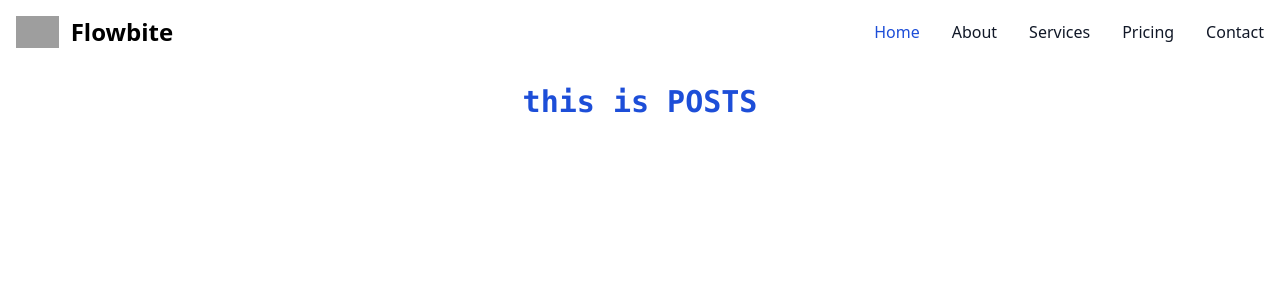
After one commit to wertyaser/flask-htmx, a Flask app: page /posts in a window 1280 px wide. The commit adds this page. Shown: the top 300 px of the page. Run offline with Flask 3, Linux system fonts and the light colour scheme; grey boxes are pictures that could not be loaded.

```diff
--- a/server.py
+++ b/server.py
@@ -3,7 +3,10 @@ from flask import Flask, render_template
 app = Flask(__name__)
 
 @app.route("/")
-def hello_world():
-    return render_template('index.html')
+def home():
+    return render_template('home/index.html')
 
+@app.route("/posts")
+def posts():
+    return render_template('posts/index.html')
 # flask --app server run --debug --port 5000
--- a/static/dist/css/output.css
+++ b/static/dist/css/output.css
@@ -554,12 +554,325 @@ video {
   --tw-contain-style:  ;
 }
 
+.sr-only {
+  position: absolute;
+  width: 1px;
+  height: 1px;
+  padding: 0;
+  margin: -1px;
+  overflow: hidden;
+  clip: rect(0, 0, 0, 0);
+  white-space: nowrap;
+  border-width: 0;
+}
+
 .static {
   position: static;
 }
 
+.fixed {
+  position: fixed;
+}
+
+.left-0 {
+  left: 0px;
+}
+
+.top-0 {
+  top: 0px;
+}
+
+.z-40 {
+  z-index: 40;
+}
+
+.mx-auto {
+  margin-left: auto;
+  margin-right: auto;
+}
+
+.mb-4 {
+  margin-bottom: 1rem;
+}
+
+.ms-3 {
+  margin-inline-start: 0.75rem;
+}
+
+.mt-2 {
+  margin-top: 0.5rem;
+}
+
+.mt-5 {
+  margin-top: 1.25rem;
+}
+
+.mt-4 {
+  margin-top: 1rem;
+}
+
+.block {
+  display: block;
+}
+
+.flex {
+  display: flex;
+}
+
+.inline-flex {
+  display: inline-flex;
+}
+
+.grid {
+  display: grid;
+}
+
+.hidden {
+  display: none;
+}
+
+.h-24 {
+  height: 6rem;
+}
+
+.h-28 {
+  height: 7rem;
+}
+
+.h-3 {
+  height: 0.75rem;
+}
+
+.h-3\.5 {
+  height: 0.875rem;
+}
+
+.h-48 {
+  height: 12rem;
+}
+
+.h-5 {
+  height: 1.25rem;
+}
+
+.h-6 {
+  height: 1.5rem;
+}
+
+.h-full {
+  height: 100%;
+}
+
+.h-screen {
+  height: 100vh;
+}
+
+.h-10 {
+  height: 2.5rem;
+}
+
+.h-8 {
+  height: 2rem;
+}
+
+.w-3 {
+  width: 0.75rem;
+}
+
+.w-3\.5 {
+  width: 0.875rem;
+}
+
+.w-5 {
+  width: 1.25rem;
+}
+
+.w-6 {
+  width: 1.5rem;
+}
+
+.w-64 {
+  width: 16rem;
+}
+
+.w-10 {
+  width: 2.5rem;
+}
+
+.w-full {
+  width: 100%;
+}
+
+.max-w-screen-xl {
+  max-width: 1280px;
+}
+
+.flex-1 {
+  flex: 1 1 0%;
+}
+
+.flex-shrink-0 {
+  flex-shrink: 0;
+}
+
+.-translate-x-full {
+  --tw-translate-x: -100%;
+  transform: translate(var(--tw-translate-x), var(--tw-translate-y)) rotate(var(--tw-rotate)) skewX(var(--tw-skew-x)) skewY(var(--tw-skew-y)) scaleX(var(--tw-scale-x)) scaleY(var(--tw-scale-y));
+}
+
+.grid-cols-2 {
+  grid-template-columns: repeat(2, minmax(0, 1fr));
+}
+
+.grid-cols-3 {
+  grid-template-columns: repeat(3, minmax(0, 1fr));
+}
+
+.flex-col {
+  flex-direction: column;
+}
+
+.flex-wrap {
+  flex-wrap: wrap;
+}
+
+.items-center {
+  align-items: center;
+}
+
+.justify-center {
+  justify-content: center;
+}
+
+.justify-between {
+  justify-content: space-between;
+}
+
+.gap-4 {
+  gap: 1rem;
+}
+
+.space-y-2 > :not([hidden]) ~ :not([hidden]) {
+  --tw-space-y-reverse: 0;
+  margin-top: calc(0.5rem * calc(1 - var(--tw-space-y-reverse)));
+  margin-bottom: calc(0.5rem * var(--tw-space-y-reverse));
+}
+
+.space-x-3 > :not([hidden]) ~ :not([hidden]) {
+  --tw-space-x-reverse: 0;
+  margin-right: calc(0.75rem * var(--tw-space-x-reverse));
+  margin-left: calc(0.75rem * calc(1 - var(--tw-space-x-reverse)));
+}
+
+.self-center {
+  align-self: center;
+}
+
+.overflow-y-auto {
+  overflow-y: auto;
+}
+
+.whitespace-nowrap {
+  white-space: nowrap;
+}
+
+.rounded {
+  border-radius: 0.25rem;
+}
+
+.rounded-full {
+  border-radius: 9999px;
+}
+
+.rounded-lg {
+  border-radius: 0.5rem;
+}
+
+.border-2 {
+  border-width: 2px;
+}
+
+.border {
+  border-width: 1px;
+}
+
+.border-dashed {
+  border-style: dashed;
+}
+
+.border-gray-200 {
+  --tw-border-opacity: 1;
+  border-color: rgb(229 231 235 / var(--tw-border-opacity));
+}
+
+.border-gray-100 {
+  --tw-border-opacity: 1;
+  border-color: rgb(243 244 246 / var(--tw-border-opacity));
+}
+
+.bg-blue-100 {
+  --tw-bg-opacity: 1;
+  background-color: rgb(219 234 254 / var(--tw-bg-opacity));
+}
+
+.bg-gray-100 {
+  --tw-bg-opacity: 1;
+  background-color: rgb(243 244 246 / var(--tw-bg-opacity));
+}
+
+.bg-gray-50 {
+  --tw-bg-opacity: 1;
+  background-color: rgb(249 250 251 / var(--tw-bg-opacity));
+}
+
+.bg-blue-700 {
+  --tw-bg-opacity: 1;
+  background-color: rgb(29 78 216 / var(--tw-bg-opacity));
+}
+
+.bg-white {
+  --tw-bg-opacity: 1;
+  background-color: rgb(255 255 255 / var(--tw-bg-opacity));
+}
+
+.p-2 {
+  padding: 0.5rem;
+}
+
+.p-3 {
+  padding: 0.75rem;
+}
+
+.p-4 {
+  padding: 1rem;
+}
+
+.px-2 {
+  padding-left: 0.5rem;
+  padding-right: 0.5rem;
+}
+
+.px-3 {
+  padding-left: 0.75rem;
+  padding-right: 0.75rem;
+}
+
+.py-4 {
+  padding-top: 1rem;
+  padding-bottom: 1rem;
+}
+
+.py-2 {
+  padding-top: 0.5rem;
+  padding-bottom: 0.5rem;
+}
+
 .text-center {
   text-align: center;
+}
+
+.font-mono {
+  font-family: ui-monospace, SFMono-Regular, Menlo, Monaco, Consolas, "Liberation Mono", "Courier New", monospace;
 }
 
 .text-3xl {
@@ -567,8 +880,26 @@ video {
   line-height: 2.25rem;
 }
 
+.text-2xl {
+  font-size: 1.5rem;
+  line-height: 2rem;
+}
+
+.text-sm {
+  font-size: 0.875rem;
+  line-height: 1.25rem;
+}
+
 .font-bold {
   font-weight: 700;
+}
+
+.font-medium {
+  font-weight: 500;
+}
+
+.font-semibold {
+  font-weight: 600;
 }
 
 .text-blue-600 {
@@ -585,3 +916,250 @@ video {
   --tw-text-opacity: 1;
   color: rgb(29 78 216 / var(--tw-text-opacity));
 }
+
+.text-blue-800 {
+  --tw-text-opacity: 1;
+  color: rgb(30 64 175 / var(--tw-text-opacity));
+}
+
+.text-gray-400 {
+  --tw-text-opacity: 1;
+  color: rgb(156 163 175 / var(--tw-text-opacity));
+}
+
+.text-gray-500 {
+  --tw-text-opacity: 1;
+  color: rgb(107 114 128 / var(--tw-text-opacity));
+}
+
+.text-gray-800 {
+  --tw-text-opacity: 1;
+  color: rgb(31 41 55 / var(--tw-text-opacity));
+}
+
+.text-gray-900 {
+  --tw-text-opacity: 1;
+  color: rgb(17 24 39 / var(--tw-text-opacity));
+}
+
+.text-white {
+  --tw-text-opacity: 1;
+  color: rgb(255 255 255 / var(--tw-text-opacity));
+}
+
+.transition {
+  transition-property: color, background-color, border-color, text-decoration-color, fill, stroke, opacity, box-shadow, transform, filter, -webkit-backdrop-filter;
+  transition-property: color, background-color, border-color, text-decoration-color, fill, stroke, opacity, box-shadow, transform, filter, backdrop-filter;
+  transition-property: color, background-color, border-color, text-decoration-color, fill, stroke, opacity, box-shadow, transform, filter, backdrop-filter, -webkit-backdrop-filter;
+  transition-timing-function: cubic-bezier(0.4, 0, 0.2, 1);
+  transition-duration: 150ms;
+}
+
+.transition-transform {
+  transition-property: transform;
+  transition-timing-function: cubic-bezier(0.4, 0, 0.2, 1);
+  transition-duration: 150ms;
+}
+
+.duration-75 {
+  transition-duration: 75ms;
+}
+
+.hover\:bg-gray-100:hover {
+  --tw-bg-opacity: 1;
+  background-color: rgb(243 244 246 / var(--tw-bg-opacity));
+}
+
+.focus\:outline-none:focus {
+  outline: 2px solid transparent;
+  outline-offset: 2px;
+}
+
+.focus\:ring-2:focus {
+  --tw-ring-offset-shadow: var(--tw-ring-inset) 0 0 0 var(--tw-ring-offset-width) var(--tw-ring-offset-color);
+  --tw-ring-shadow: var(--tw-ring-inset) 0 0 0 calc(2px + var(--tw-ring-offset-width)) var(--tw-ring-color);
+  box-shadow: var(--tw-ring-offset-shadow), var(--tw-ring-shadow), var(--tw-shadow, 0 0 #0000);
+}
+
+.focus\:ring-gray-200:focus {
+  --tw-ring-opacity: 1;
+  --tw-ring-color: rgb(229 231 235 / var(--tw-ring-opacity));
+}
+
+.group:hover .group-hover\:text-gray-900 {
+  --tw-text-opacity: 1;
+  color: rgb(17 24 39 / var(--tw-text-opacity));
+}
+
+@media (min-width: 640px) {
+  .sm\:ml-64 {
+    margin-left: 16rem;
+  }
+
+  .sm\:hidden {
+    display: none;
+  }
+
+  .sm\:translate-x-0 {
+    --tw-translate-x: 0px;
+    transform: translate(var(--tw-translate-x), var(--tw-translate-y)) rotate(var(--tw-rotate)) skewX(var(--tw-skew-x)) skewY(var(--tw-skew-y)) scaleX(var(--tw-scale-x)) scaleY(var(--tw-scale-y));
+  }
+}
+
+@media (min-width: 768px) {
+  .md\:mt-0 {
+    margin-top: 0px;
+  }
+
+  .md\:block {
+    display: block;
+  }
+
+  .md\:hidden {
+    display: none;
+  }
+
+  .md\:w-auto {
+    width: auto;
+  }
+
+  .md\:flex-row {
+    flex-direction: row;
+  }
+
+  .md\:space-x-8 > :not([hidden]) ~ :not([hidden]) {
+    --tw-space-x-reverse: 0;
+    margin-right: calc(2rem * var(--tw-space-x-reverse));
+    margin-left: calc(2rem * calc(1 - var(--tw-space-x-reverse)));
+  }
+
+  .md\:border-0 {
+    border-width: 0px;
+  }
+
+  .md\:bg-transparent {
+    background-color: transparent;
+  }
+
+  .md\:bg-white {
+    --tw-bg-opacity: 1;
+    background-color: rgb(255 255 255 / var(--tw-bg-opacity));
+  }
+
+  .md\:p-0 {
+    padding: 0px;
+  }
+
+  .md\:text-blue-700 {
+    --tw-text-opacity: 1;
+    color: rgb(29 78 216 / var(--tw-text-opacity));
+  }
+
+  .md\:hover\:bg-transparent:hover {
+    background-color: transparent;
+  }
+
+  .md\:hover\:text-blue-700:hover {
+    --tw-text-opacity: 1;
+    color: rgb(29 78 216 / var(--tw-text-opacity));
+  }
+}
+
+.rtl\:space-x-reverse:where([dir="rtl"], [dir="rtl"] *) > :not([hidden]) ~ :not([hidden]) {
+  --tw-space-x-reverse: 1;
+}
+
+@media (prefers-color-scheme: dark) {
+  .dark\:border-gray-700 {
+    --tw-border-opacity: 1;
+    border-color: rgb(55 65 81 / var(--tw-border-opacity));
+  }
+
+  .dark\:bg-blue-900 {
+    --tw-bg-opacity: 1;
+    background-color: rgb(30 58 138 / var(--tw-bg-opacity));
+  }
+
+  .dark\:bg-gray-700 {
+    --tw-bg-opacity: 1;
+    background-color: rgb(55 65 81 / var(--tw-bg-opacity));
+  }
+
+  .dark\:bg-gray-800 {
+    --tw-bg-opacity: 1;
+    background-color: rgb(31 41 55 / var(--tw-bg-opacity));
+  }
+
+  .dark\:bg-gray-900 {
+    --tw-bg-opacity: 1;
+    background-color: rgb(17 24 39 / var(--tw-bg-opacity));
+  }
+
+  .dark\:text-blue-300 {
+    --tw-text-opacity: 1;
+    color: rgb(147 197 253 / var(--tw-text-opacity));
+  }
+
+  .dark\:text-gray-300 {
+    --tw-text-opacity: 1;
+    color: rgb(209 213 219 / var(--tw-text-opacity));
+  }
+
+  .dark\:text-gray-400 {
+    --tw-text-opacity: 1;
+    color: rgb(156 163 175 / var(--tw-text-opacity));
+  }
+
+  .dark\:text-gray-500 {
+    --tw-text-opacity: 1;
+    color: rgb(107 114 128 / var(--tw-text-opacity));
+  }
+
+  .dark\:text-white {
+    --tw-text-opacity: 1;
+    color: rgb(255 255 255 / var(--tw-text-opacity));
+  }
+
+  .dark\:hover\:bg-gray-700:hover {
+    --tw-bg-opacity: 1;
+    background-color: rgb(55 65 81 / var(--tw-bg-opacity));
+  }
+
+  .dark\:hover\:text-white:hover {
+    --tw-text-opacity: 1;
+    color: rgb(255 255 255 / var(--tw-text-opacity));
+  }
+
+  .dark\:focus\:ring-gray-600:focus {
+    --tw-ring-opacity: 1;
+    --tw-ring-color: rgb(75 85 99 / var(--tw-ring-opacity));
+  }
+
+  .group:hover .dark\:group-hover\:text-white {
+    --tw-text-opacity: 1;
+    color: rgb(255 255 255 / var(--tw-text-opacity));
+  }
+}
+
+@media (min-width: 768px) {
+  @media (prefers-color-scheme: dark) {
+    .md\:dark\:bg-gray-900 {
+      --tw-bg-opacity: 1;
+      background-color: rgb(17 24 39 / var(--tw-bg-opacity));
+    }
+
+    .md\:dark\:text-blue-500 {
+      --tw-text-opacity: 1;
+      color: rgb(59 130 246 / var(--tw-text-opacity));
+    }
+
+    .md\:dark\:hover\:bg-transparent:hover {
+      background-color: transparent;
+    }
+
+    .md\:dark\:hover\:text-blue-500:hover {
+      --tw-text-opacity: 1;
+      color: rgb(59 130 246 / var(--tw-text-opacity));
+    }
+  }
+}
--- a/templates/_macros.html
+++ b/templates/_macros.html
@@ -1,4 +1,5 @@
 {% macro head() -%}
+
 <head>
   <meta http-equiv="X-UA-Compatible" content="IE=edge" />
   <meta name="viewport" content="width=device-width, initial-scale=1.0" />
@@ -6,4 +7,93 @@
   <link rel="stylesheet" href="/static/dist/css/output.css" />
   <meta charset="UTF-8" />
 </head>
+{%- endmacro %} {% macro sidebar() -%}
+
+<nav class="bg-white border-gray-200 dark:bg-gray-900">
+  <div
+    class="max-w-screen-xl flex flex-wrap items-center justify-between mx-auto p-4"
+  >
+    <a
+      href="https://flowbite.com/"
+      class="flex items-center space-x-3 rtl:space-x-reverse"
+    >
+      <img
+        src="https://flowbite.com/docs/images/logo.svg"
+        class="h-8"
+        alt="Flowbite Logo"
+      />
+      <span
+        class="self-center text-2xl font-semibold whitespace-nowrap dark:text-white"
+        >Flowbite</span
+      >
+    </a>
+    <button
+      data-collapse-toggle="navbar-default"
+      type="button"
+      class="inline-flex items-center p-2 w-10 h-10 justify-center text-sm text-gray-500 rounded-lg md:hidden hover:bg-gray-100 focus:outline-none focus:ring-2 focus:ring-gray-200 dark:text-gray-400 dark:hover:bg-gray-700 dark:focus:ring-gray-600"
+      aria-controls="navbar-default"
+      aria-expanded="false"
+    >
+      <span class="sr-only">Open main menu</span>
+      <svg
+        class="w-5 h-5"
+        aria-hidden="true"
+        xmlns="http://www.w3.org/2000/svg"
+        fill="none"
+        viewBox="0 0 17 14"
+      >
+        <path
+          stroke="currentColor"
+          stroke-linecap="round"
+          stroke-linejoin="round"
+          stroke-width="2"
+          d="M1 1h15M1 7h15M1 13h15"
+        />
+      </svg>
+    </button>
+    <div class="hidden w-full md:block md:w-auto" id="navbar-default">
+      <ul
+        class="font-medium flex flex-col p-4 md:p-0 mt-4 border border-gray-100 rounded-lg bg-gray-50 md:flex-row md:space-x-8 rtl:space-x-reverse md:mt-0 md:border-0 md:bg-white dark:bg-gray-800 md:dark:bg-gray-900 dark:border-gray-700"
+      >
+        <li>
+          <a
+            href="#"
+            class="block py-2 px-3 text-white bg-blue-700 rounded md:bg-transparent md:text-blue-700 md:p-0 dark:text-white md:dark:text-blue-500"
+            aria-current="page"
+            >Home</a
+          >
+        </li>
+        <li>
+          <a
+            href="#"
+            class="block py-2 px-3 text-gray-900 rounded hover:bg-gray-100 md:hover:bg-transparent md:border-0 md:hover:text-blue-700 md:p-0 dark:text-white md:dark:hover:text-blue-500 dark:hover:bg-gray-700 dark:hover:text-white md:dark:hover:bg-transparent"
+            >About</a
+          >
+        </li>
+        <li>
+          <a
+            href="#"
+            class="block py-2 px-3 text-gray-900 rounded hover:bg-gray-100 md:hover:bg-transparent md:border-0 md:hover:text-blue-700 md:p-0 dark:text-white md:dark:hover:text-blue-500 dark:hover:bg-gray-700 dark:hover:text-white md:dark:hover:bg-transparent"
+            >Services</a
+          >
+        </li>
+        <li>
+          <a
+            href="#"
+            class="block py-2 px-3 text-gray-900 rounded hover:bg-gray-100 md:hover:bg-transparent md:border-0 md:hover:text-blue-700 md:p-0 dark:text-white md:dark:hover:text-blue-500 dark:hover:bg-gray-700 dark:hover:text-white md:dark:hover:bg-transparent"
+            >Pricing</a
+          >
+        </li>
+        <li>
+          <a
+            href="#"
+            class="block py-2 px-3 text-gray-900 rounded hover:bg-gray-100 md:hover:bg-transparent md:border-0 md:hover:text-blue-700 md:p-0 dark:text-white md:dark:hover:text-blue-500 dark:hover:bg-gray-700 dark:hover:text-white md:dark:hover:bg-transparent"
+            >Contact</a
+          >
+        </li>
+      </ul>
+    </div>
+  </div>
+</nav>
+
 {%- endmacro %}
--- /dev/null
+++ b/templates/base.html
@@ -0,0 +1,13 @@
+{% import "_macros.html" as macros %}
+<!DOCTYPE html>
+<html lang="en">
+  {{ macros.head() }}
+  <body>
+    {{ macros.sidebar() }}
+    <div class="mt-5">
+      {% block content %}
+      <h1>this is the default content in base.html</h1>
+      {% endblock %}
+    </div>
+  </body>
+</html>
--- /dev/null
+++ b/templates/home/index.html
@@ -0,0 +1,5 @@
+{% extends 'base.html' %} {% block content %}
+<h1 class="text-blue-700 text-3xl text-center font-bold font-mono">
+  this is Home!{{ super() }}
+</h1>
+{% endblock %}
--- /dev/null
+++ b/templates/posts/index.html
@@ -0,0 +1,5 @@
+{% extends 'base.html' %} {% block content %}
+<h1 class="text-blue-700 text-3xl text-center font-bold font-mono">
+  this is POSTS
+</h1>
+{% endblock %}
```
Also changed, not shown: templates/index.html (deleted, +0 -9 lines).
